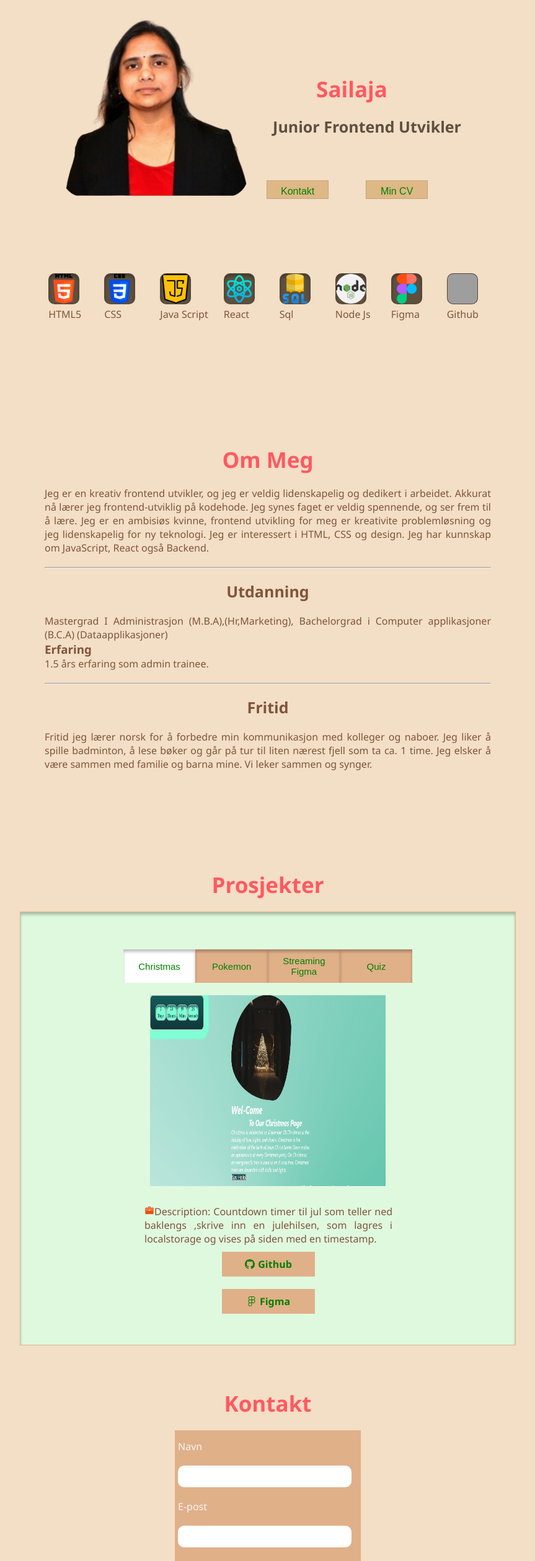
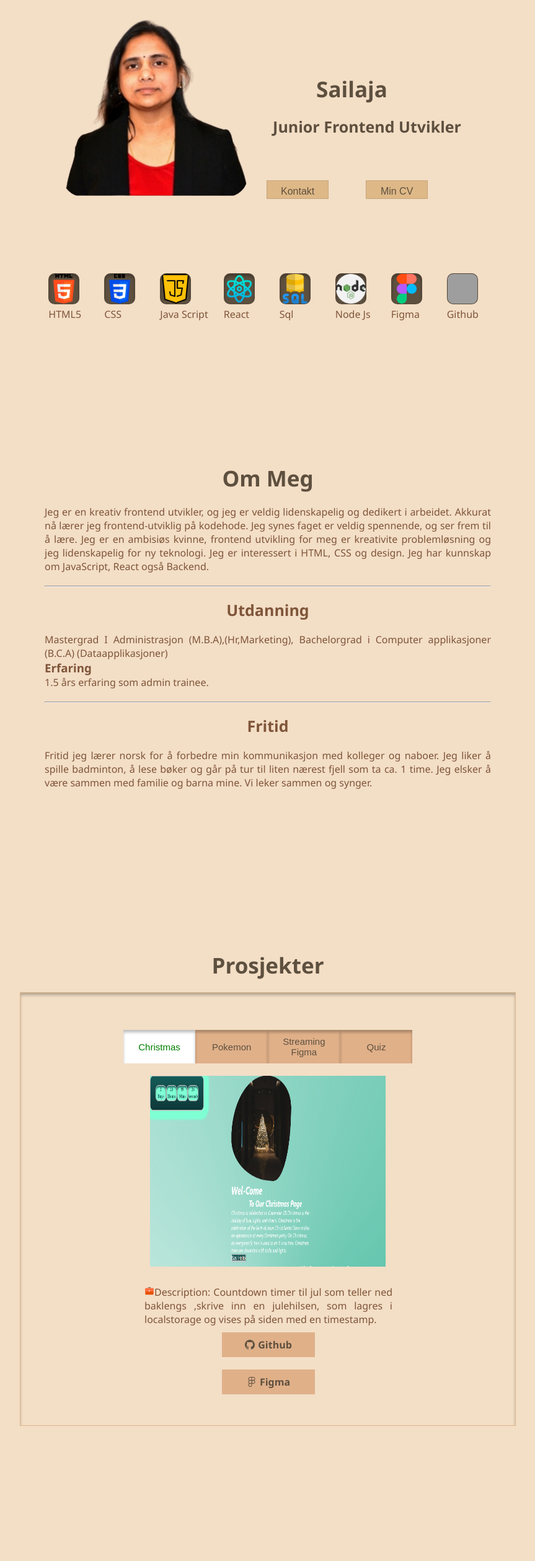
Before and after one commit to Sailaja-kodehode/new_portfolio, a React (Create React App) app: page / in a window 1280 px wide. Shown: the part 180-2699 px from the top of the page at 62% size, without its empty margins (208-1071 px from the left). Built offline with nearby package versions, Linux system fonts and the light colour scheme; grey boxes are pictures that could not be loaded.

Commit message:
small changes

```diff
--- a/src/Components/About/about.css
+++ b/src/Components/About/about.css
@@ -5,7 +5,7 @@
   flex-direction: column;
   justify-content: center;
   align-items: center;
-  padding-top: 120px;
+  padding-top: 150px;
 }
 .about_container {
   /* height: 100%; */
@@ -17,7 +17,7 @@
   border: 1px solid burlywood; */
 }
 .about_container_title {
-  color: #ff5961;
+  color: #5e503f;
   text-align: center;
   margin-bottom: 20px;
   font-size: 35px;
--- a/src/Components/Contact/contact.css
+++ b/src/Components/Contact/contact.css
@@ -29,7 +29,7 @@
   width: 300px;
 }
 h2 {
-  color: #ff5961;
+  color: #5e503f;
   padding: 20px;
   text-align: center;
   font-size: 35px;
@@ -82,3 +82,8 @@ h2 {
     padding-top: 150px;
   }
 }
+@media screen and (min-width: 1024px) {
+  .contact {
+    padding-top: 200px;
+  }
+}
--- a/src/Components/Home/home.css
+++ b/src/Components/Home/home.css
@@ -36,7 +36,7 @@
   margin: 30px;
   justify-content: center;
   /* border-radius: 10px; */
-  color: #ff5961;
+  color: #5e503f;
   background: burlywood;
   /* box-shadow: 0px 4px 4px 0px rgba(0, 0, 0, 0.25) inset; */
   border: 1px solid rgba(0, 0, 0, 0.1);
@@ -91,14 +91,14 @@
 .link {
   /* color: #ff5961; */
   /* color: rgb(90, 46, 46); */
-  color: green;
+  color: #5e503f;
   text-decoration: none;
 }
 
 .home_title {
   margin-left: 110px;
   font-size: 35px;
-  color: #ff5961;
+  color: #5e503f;
   font-weight: bolder;
   align-items: center;
   justify-content: center;
--- a/src/Components/Navbar/Nav.jsx
+++ b/src/Components/Navbar/Nav.jsx
@@ -64,9 +64,9 @@ class Navbar extends Component {
           </div>
 
           <div id="toggle" onClick={this.handleClick}>
-            <i id="bar" className={this.handleClick}>
-              <GiHamburgerMenu />
-            </i>
+            {/* <i id="bar" className={this.handleClick}> */}
+            <GiHamburgerMenu />
+            {/* </i> */}
           </div>
         </nav>
       </>
--- a/src/Components/Navbar/nav.css
+++ b/src/Components/Navbar/nav.css
@@ -41,7 +41,7 @@ nav {
 #navbar li a:hover::after,
 #navbar li a.active::after {
   content: "";
-  width: 30%;
+  width: 15%;
   height: 2px;
   background-color: #ff5961;
   /* background: #7f5539; */
@@ -91,12 +91,10 @@ nav {
 
   #toggle {
     display: block;
+    width: 40px;
     color: #fff;
     position: fixed;
     margin-left: 65%;
-  }
-
-  #toggle i {
     font-size: 25px;
     margin-right: 30px;
     cursor: pointer;
--- a/src/Components/Project/project.css
+++ b/src/Components/Project/project.css
@@ -14,12 +14,12 @@
   flex-direction: column;
   padding: 40px;
   text-align: justify;
-  background-color: #ede0d4;
-  /* box-shadow: 0px 4px 4px 0px rgba(0, 0, 0, 0.25) inset;
-  border: 1px solid burlywood; */
+  /* background-color: #ede0d4; */
+  box-shadow: 0px 4px 4px 0px rgba(0, 0, 0, 0.25) inset;
+  border: 1px solid burlywood;
 }
 .projects_title {
-  color: #ff5961;
+  color: #5e503f;
   padding: 20px;
   text-align: center;
   font-size: 35px;
@@ -31,7 +31,7 @@
 .projects_button {
   border: none;
   cursor: pointer;
-  color: green;
+  color: #5e503f;
   width: 65%;
   font-size: 15px;
   padding: 10px;
@@ -77,7 +77,7 @@
   width: 150px;
   gap: 5px;
   margin: 10px;
-  color: green;
+  color: #5e503f;
   /* color: white; */
   padding: 10px;
   list-style-type: none;
@@ -108,6 +108,7 @@
     flex-direction: column;
     justify-content: center;
     align-items: center;
+    padding-top: 200px;
   }
   .projects_button-active {
     background-color: white;
@@ -115,17 +116,17 @@
   }
 
   .projects_container {
-    background-color: #dff9df;
+    /* background-color: #dff9df; */
     height: 700px;
     color: whitesmoke;
     width: 800px;
     padding: 40px;
-    box-shadow: 0px 4px 4px 0px rgba(0, 0, 0, 0.25) inset;
-    border: 1px solid burlywood;
+    /* box-shadow: 0px 4px 4px 0px rgba(0, 0, 0, 0.25) inset;
+    border: 1px solid burlywood; */
   }
   .projects_title {
     text-align: center;
-    color: #ff5961;
+    color: #5e503f;
     /* color: #7f5539; */
     font-size: 35px;
   }
@@ -140,7 +141,7 @@
     padding: 5px;
     border: none;
     cursor: pointer;
-    color: green;
+    color: #5e503f;
     /* color: white; */
     width: 52%;
     background-color: #e0b089;
@@ -158,24 +159,14 @@
     margin-bottom: 20px;
   }
   .projects_description {
-    /* width: 250px;
-    height: 200px; */
-    /* justify-content: center;
-    width: 50%;
-    margin: 20px auto;
-    margin-bottom: 10px;
-    /* margin: 0 auto; */
-    /* font-size: px; */
     width: 65%;
     text-align: justify;
     text-decoration: none;
     color: #7f5539;
-    /* padding: 15px; */
     list-style: none;
   }
 
   .projects_links {
-    /* display: flex; */
     margin-left: 160px;
     width: 400px;
     height: 200px;
@@ -190,7 +181,7 @@
   .projects_button {
     border: none;
     cursor: pointer;
-    color: green;
+    color: #5e503f;
     width: 65%;
     font-size: 15px;
     padding: 10px;
```
